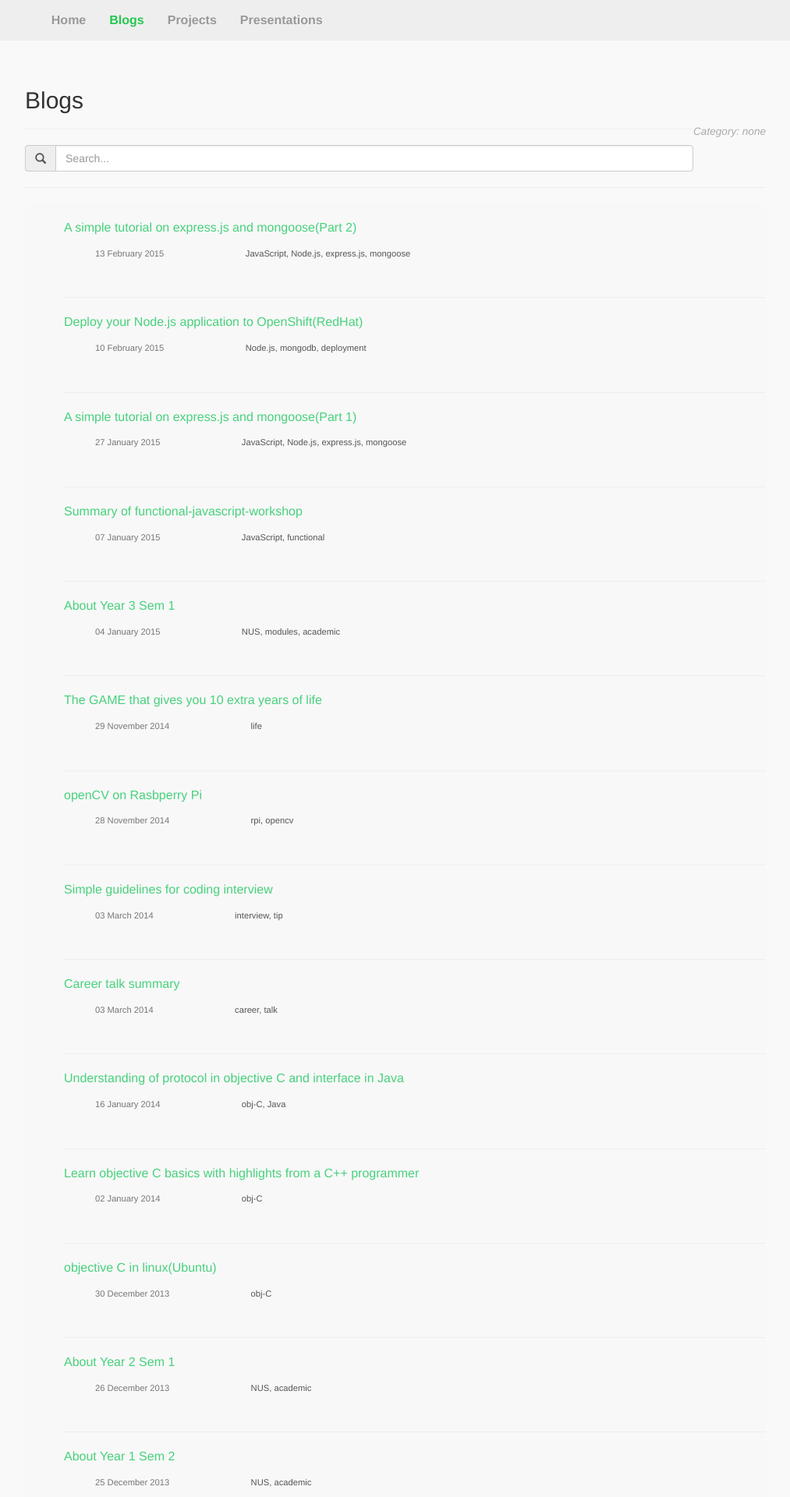
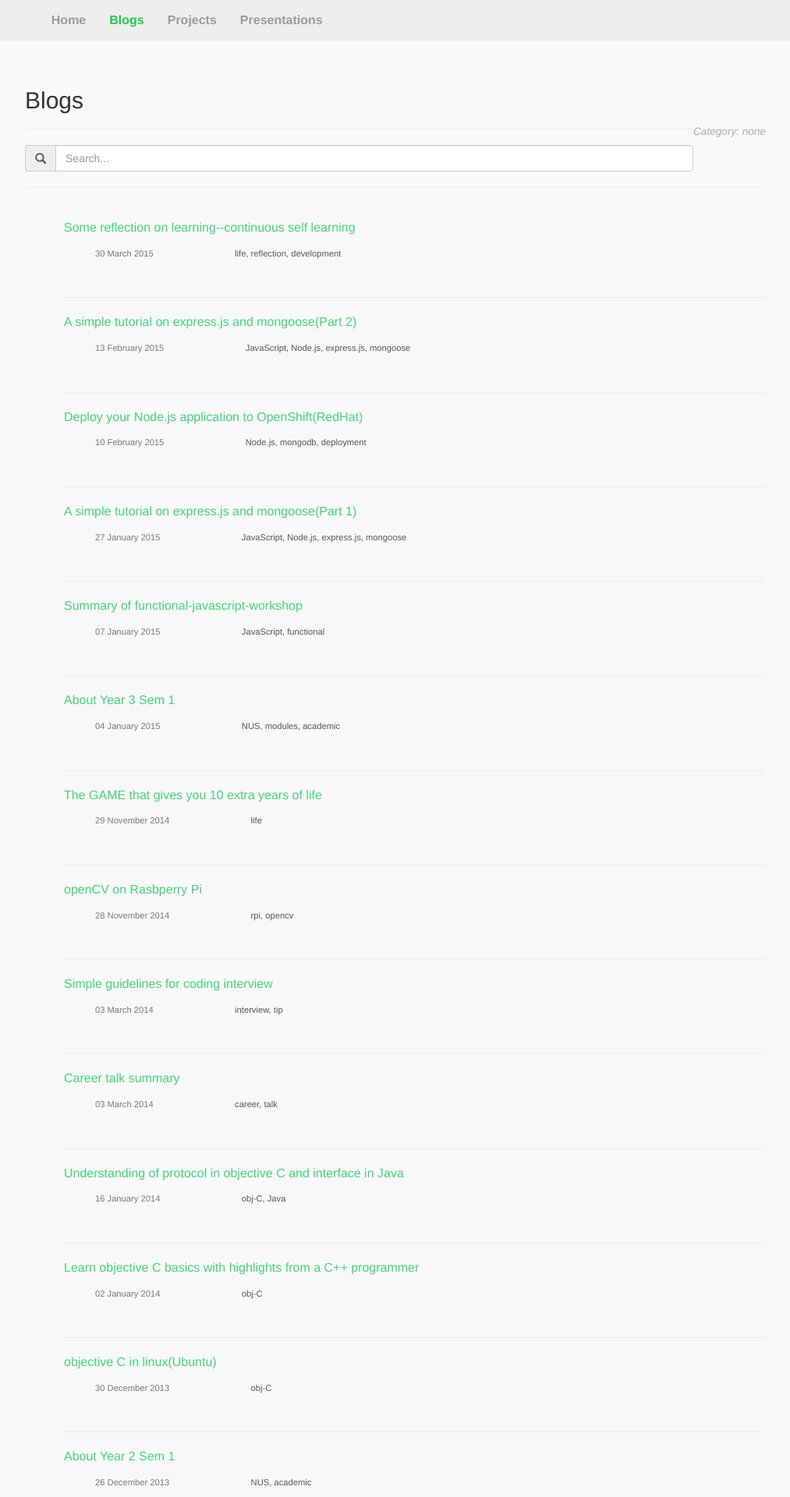
Before and after one commit to franklingu/franklingu.github.io, a Jekyll site: the page built from blogs/index.html, in a window 1280 px wide. Shown: the top 1920 px of the page at 78% size, without its empty margins (108-1121 px from the left). Built offline with Jekyll 4.4.1, drawn with Linux system fonts in a browser that asks for light colours; nearby versions of some CDN libraries; Markdown is read by kramdown in place of the engine named in the settings.

Commit message:
added an article about reflection about learning
fixes #21

```diff
--- /dev/null
+++ b/_posts/2015-03-30-some-reflection-on-learning.markdown
@@ -0,0 +1,48 @@
+---
+layout: blogbase
+title: Some reflection on learning--continuous self learning
+category: development
+tag: life, reflection, development
+---
+
+As a university student, learning is something that I should never lack of--otherwise my college life is just not achieving its desired purpose. However, sadly, today after going through a lecture in HR2002, I started to question how deep and meaningful my past learning in NUS, in early was.
+
+According to Peter M. Senge, Organisms and organizations are susceptible to the following learning disabilities:
+
+<blockquote>
+<em><b>"I am my position"</b></em> -- with this disability, individual units in the organization focus too closely on their own positions and responsibilities, thus missing out on bigger pictures and inter-unity.
+<br>
+<em><b>"The enemy is out there"</b></em> -- the disability enables us to find an external agent to blame ("no one can catch a ball in that darned field", "the customers betrayed us")
+<br>
+<em><b>"The illusion of taking charge"</b></em> -- when reactivity is mistaken as proactivity
+<br>
+<em><b>"The fixation on events"</b></em> -- when conversations and media are dominated by short-term events, leading to "event" explanations (instead of "pattern" explanations that describe longer-term events)
+<br>
+<em><b>"The parable of the boiled frog"</b></em> -- where we do not see gradual changes, much like a frog in a pot will relax into drowsiness as its water is slowly heated
+<br>
+<em><b>"The delusion of learning from experience"</b></em> -- because some effects are beyond the current limits our awareness (e.g., effects in time, non-linear effects), we do not experience many of the effects of our actions
+<br>
+<em><b>"The myth of the management team"</b></em> -- with this disability, management protects itself from the threat of appearing uncertain or ignorant in the face of collective inquiry, resulting in "skilled incompetence" ("people who are incredibly proficient at keeping themselves from learning")
+</blockquote>
+
+Well, I am not officially in any corporate environment for now but I believe some of these rules can also be applied to, and in fact, closely related and very meaningful to individuals just like me.
+
+1. "I am my position" -- a good example for this is learning process of the module HR2002. Since I already have this very fixed mindset that I am going to be a programmer/developer in the near future, the definition, strong focus within myself prohibits me from learning much out of this module. In fact, I was not paying much attention for this module most of the time. But principles, rules and general knowledge introduced in this module could be very useful in the future and even for now, enhancing soft skills, which is included in this module too, is also essential to study and job-seeking. Even for the field of programming, I will make excuses for myself if I encounter subjects that do not interest me much -- this is also related to the 2nd point -- I am always finding excuses to basically exclude me from any responsibility of not-learning. So a focus on what we do is definitely important but that does not mean we can just ignore everything else. In the case of compulsory training program or module, just try our best to absorb more for not wasting time and expanding our vision.
+
+2. "The enemy is out there" -- Yes the world is a fierce place but our excuses make it sound like a much worse place and us much better people. There is a saying that successful people do not find excuses but methods. Blaming others does not really get anything done -- except creating an image of grinch for ourselves in others' eyes. Well, sadly, this can be related to myself again: last semester I did not pay much attention and spend much effort to EE3204 and I was complaining to several of my friends that the lecturers did not successfully get me interested into that subject -- network. Honestly I am curious about Network, previously and now. Yet, I was not very used to teaching styles of both lecturers -- and it seems that I am learning that for them and therefore I did not take it seriously. Some other friends said the lecturers are good and they got good grades in the end. So a pretended enemy does not only give me a bad score but also cause that I am still not good at network, which is becoming more and more vital these days in development.
+
+3. "The illusion of taking charge" -- For this one I am not very experienced I guess. However, the idea of being proactive does require more than just being busy with stuff at our hands but also about observing and thinking deeply about what is happening and take actions according to what may happen next. There will be many things to take care of, in fact, more than we can handle. But being proactive means that we need to prioritize and focus, so that we will be able to go deep to the essence of problems.
+
+4. "The fixation on events" -- There are four types of stuff in our life(important and urgent, urgent and but trivial, important and long-term, long-term and trivial) and we usually believe that whatever is urgent should be taken care of first. So our attention is grabbed by these events all the time and eventually we may come to realization that some gradual change has fundamentally changed the world and where we are.
+
+5. "The parable of the boiled frog" -- Do look out for slow self-killing.
+
+6. "The delusion of learning from experience" -- Although this is really applicable to organizations where our actions' eventual outcome may not be immediately observable, or completely not observable with just our own eyes, it can also be useful for individuals. So I used to work very hard, continuously for like more than 18 hours to finish projects before deadlines and in the end I often get good grades anyway. But I failed to see the outcome of this bad habit -- sitting for too long continuously eventually leads to my back pain now. So whatever works, or does not work may not just work or do not work next time just because we have had similar experience before, and this fact is even re-enforced when it comes to big organizations where actions' impact is mostly not immediate and leads to many side effects too.
+
+7. "The myth of the management team" -- We have the management team/team leader to take care of decision-making stage and that means we can just sit back and relax? Being proactive can also mean that we take ourselves to the leaders' positions and think for the organization as a system. In this case, we will not only develop more systematical thinking but also have more promotion opportunities.
+
+Well, 1 is telling us to <em><b>broaden our views</b></em>; 2 is about being <em><b>courageous about trying and picking up new things</b></em>; 3 requires us to <em><b>see the essence of problems we are facing</b></em>; 4 and 5 are suggesting that we should <em><b>prioritize our daily events, start to think about bigger picture in a longer term</b></em>; 6 is telling us to <em><b>rethink about our past experiences</b></em>; 7 is asking us to <em><b>think as a leader</b></em>.
+
+Of course, things are easily said than done and there is just a long way ahead of me for learning, learning about my professional skills, learning about soft skills, learning about technical knowledge in other fields ...
+
+A very related and also inspiring article talking about this subject [Wordpress article ](https://changingwinds.wordpress.com/2010/03/22/the-five-learning-disciplines-how-they-help-us-become-better-leaders-part-1of-six/)
--- a/css/style.css
+++ b/css/style.css
@@ -153,10 +153,10 @@ a {
 }
 
 .animate-slow {
-    -webkit-animation-duration: 1.5s;
-    -moz-animation-duration: 1.5s;
-    -ms-animation-duration: 1.5s;
-    animation-duration: 1.5s;
+    -webkit-animation-duration: 1.8s;
+    -moz-animation-duration: 1.8s;
+    -ms-animation-duration: 1.8s;
+    animation-duration: 1.8s;
 }
 
 .footer {
--- a/index.html
+++ b/index.html
@@ -6,7 +6,7 @@ title: Home
   <div class="row">
     <div class="banner">
       <div class="container container-narrow">
-        <img src="/img/personal-img.jpg" class="img-circle personal-img animated fadeInLeft" alt="franklingu">
+        <img src="/img/personal-img.jpg" class="img-circle personal-img animated animate-slow fadeInLeft" alt="franklingu">
         <div class="banner-title animated fadeIn animate-slow">
             <h1 class="text-white bold text-pacifico">Junchao's Blog</h1>
             <p class="text-white bold right-align text-lobster">&nbsp;&nbsp;&nbsp;&nbsp;&nbsp;&nbsp;-- A bit of thought on programming and life</p>
--- a/sitemap.xml
+++ b/sitemap.xml
@@ -27,6 +27,12 @@
   <lastmod>2015-03-31T09:11:35+00:00</lastmod>
   <changefreq>weekly</changefreq>
   <priority>0.80</priority>
+</url>
+<url>
+  <loc>http://franklingu.github.io/development/2015/03/30/some-reflection-on-learning/</loc>
+  <lastmod>2015-04-01T09:11:35+00:00</lastmod>
+  <changefreq>weekly</changefreq>
+  <priority>0.64</priority>
 </url>
 <url>
   <loc>http://franklingu.github.io/programming/2015/02/13/a-simple-tutorial-on-express-js-and-mongoose-part-2/</loc>
```
